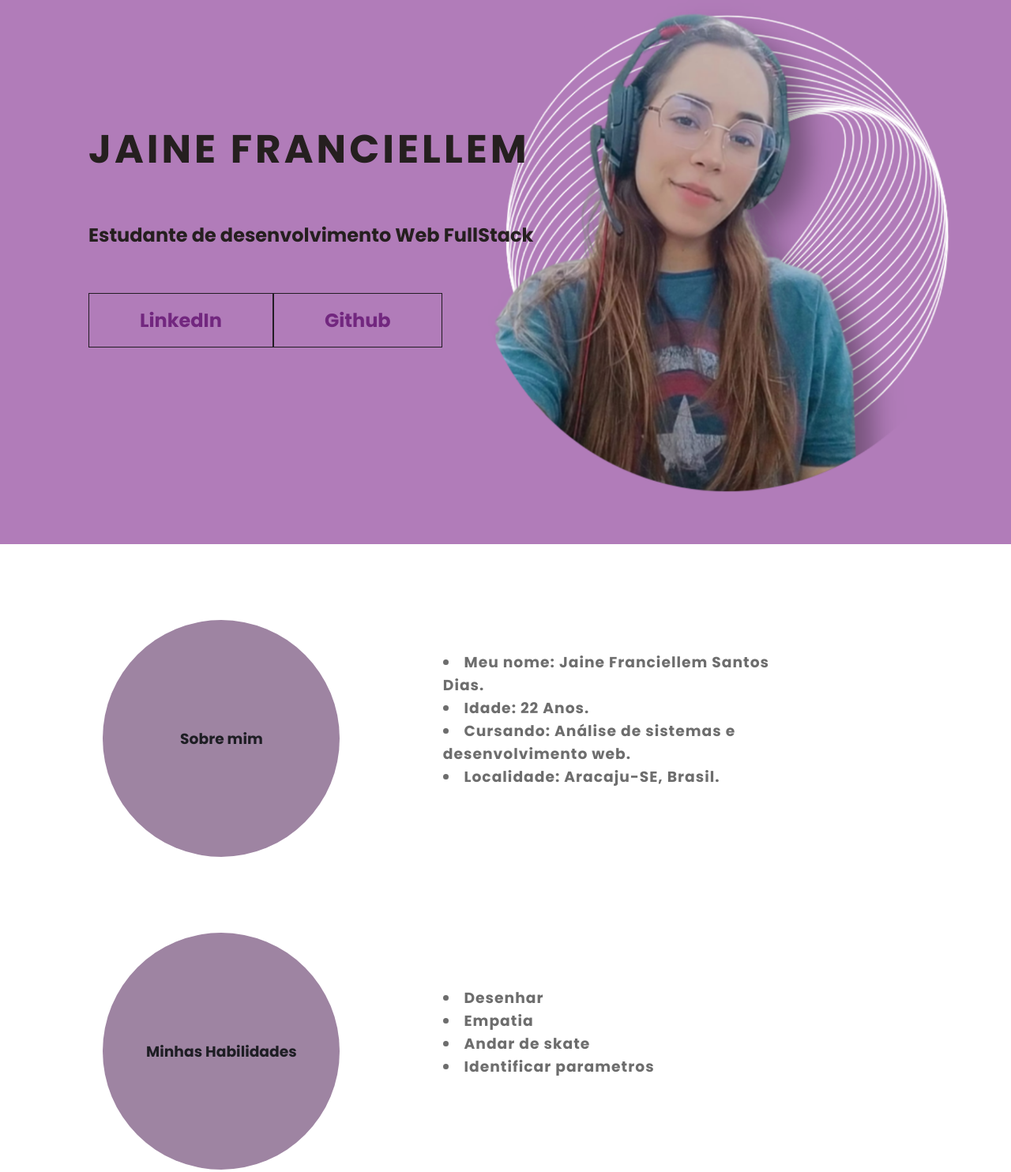
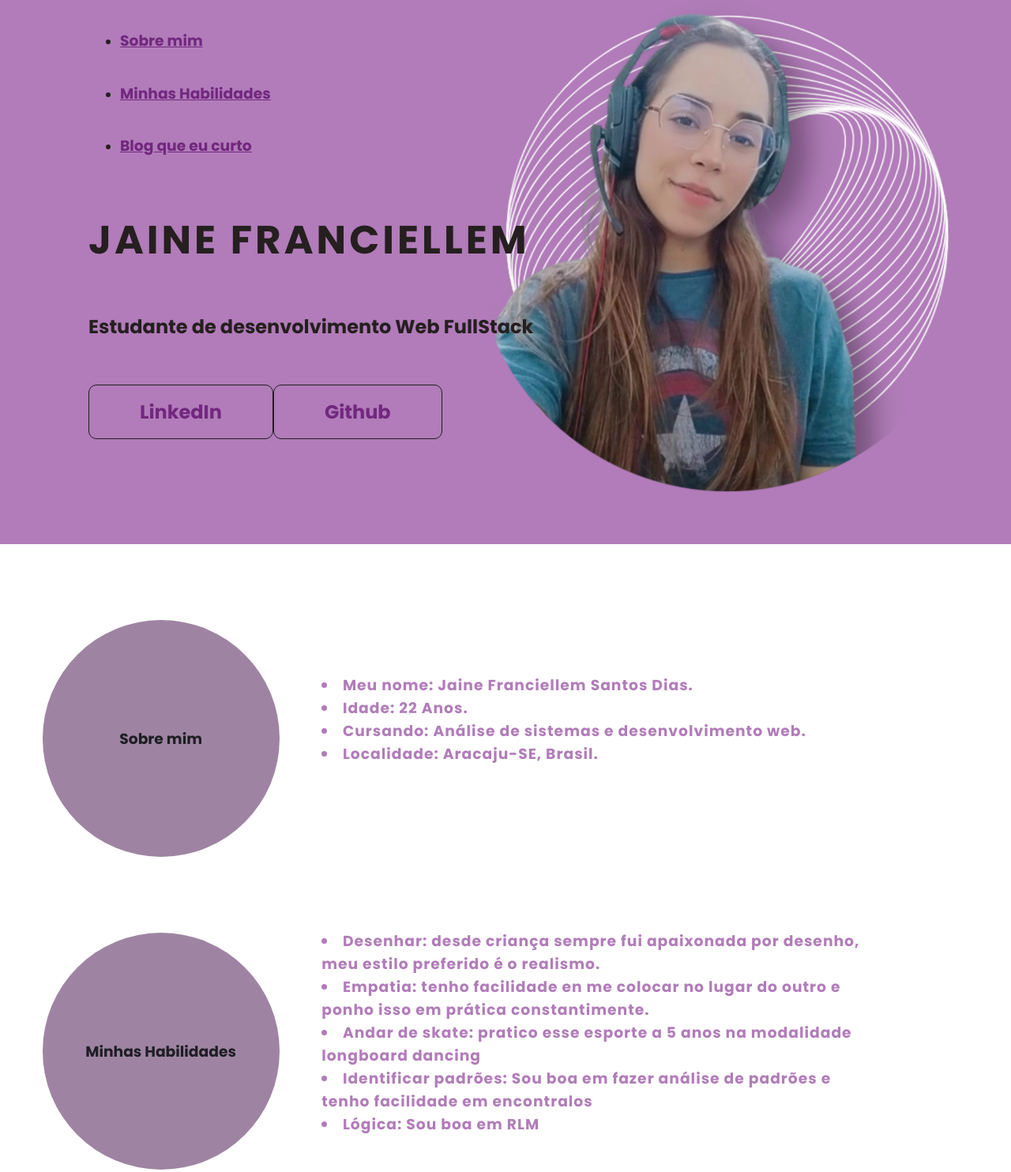
Before and after one commit to Jainefranciellem/Jainefranciellem.github.io, a plain HTML site: page index.html in a window 1280 px wide. Shown: the part 111-1595 px from the top of the page at 79% size. Drawn offline with Linux system fonts and the light colour scheme.

Commit message:
fiz algumas modificações e consertei uns bugs

```diff
--- a/index.html
+++ b/index.html
@@ -9,7 +9,18 @@
 </head>
 <body>
     <header class=" header-container">
+        <div class="informações">
+            <nav>
+                <ul>
+                    <li><a href="#info"><h3>Sobre mim</h3></a></li>
+                    <li><a href="#habilidades"><h3>Minhas Habilidades</h3></a></li>
+                    <li><a href="https://aminoapps.com/c/dragonballoficial/page/blog/blog-dbz/vdZW_rN0Snu6lM1ZW3Bpd2MMEzg1v8qKBX5" target="_blank"><h3>Blog que eu curto</h3></a></li>
+                </ul>
+            </nav>
+        </div>
+
         <div class="header">
+
            <div class="checkbox-container">
                 <div class="checkbox-wrapper">
                     <input type="checkbox" id="toggle">
@@ -20,11 +31,7 @@
                     </label>
                     <div class="menu"></div>
                     <nav class="menu-items">
-                        <ul>
-                            <li><a href="#info">Sobre mim</a></li>
-                            <li><a href="#habilidades">Minhas Habilidades</a></li>
-                            <li><a href="https://aminoapps.com/c/dragonballoficial/page/blog/blog-dbz/vdZW_rN0Snu6lM1ZW3Bpd2MMEzg1v8qKBX5" target="_blank">blog que eu curto</a></li>
-                        </ul>
+                       <ul><h1>Está parte está em progresso... &#128517</h1></ul>
                     </nav>
                 </div>
             </div>
@@ -44,9 +51,8 @@
                 </div>
             </div>
             <div class="card-text">
-             <h3 id="info"><li>
-                    Meu nome: Jaine Franciellem Santos Dias.
-                </li>
+             <h3 id="info">
+                <li>Meu nome: Jaine Franciellem Santos Dias.</li>
                 <li>Idade: 22 Anos.</li>
                 <li>Cursando: Análise de sistemas e desenvolvimento web.</li>
                 <li>Localidade: Aracaju-SE, Brasil.</li>
@@ -63,10 +69,11 @@
             </div>
             <div class="card-text">
              <h3>
-                <li>Desenhar</li>
-                <li>Empatia</li>
-                <li>Andar de skate</li>
-                <li>Identificar parametros</li>
+                <li>Desenhar: desde criança sempre fui apaixonada por desenho, meu estilo preferido é o realismo.</li>
+                <li>Empatia: tenho facilidade en me colocar no lugar do outro e ponho isso em prática constantimente.</li>
+                <li>Andar de skate: pratico esse esporte a 5 anos na modalidade longboard dancing </li>
+                <li>Identificar padrões: Sou boa em fazer análise de padrões e tenho facilidade em encontralos</li>
+                <li>Lógica: Sou boa em RLM</li>
              </h3>
             </div>
         </div>
--- a/style.css
+++ b/style.css
@@ -22,6 +22,13 @@ body{
     padding: 0 112px;
     position: relative;
 }
+.informações a{
+    color: #72277f;
+    display: flex;
+    transition: .5s ease-in-out ;
+    border-radius: 10px;
+
+}
 h1{
     font-size: 50px;
     text-transform: uppercase;
@@ -37,6 +44,7 @@ h1{
     color: #72277f;
     padding: 1rem 4rem;
     border: 1px solid #221c23;
+    border-radius: 10px;
     min-width: 4rem;
     display: flex;
     align-items: center;
@@ -156,7 +164,7 @@ html {
     background-color: #ffffff;
 }
 #toggle:checked ~ .menu {
-    box-shadow: 0px 0px 0px 20vmax #ffffff;
+    box-shadow: 0px 0px 0px 100vmax #ffffff;
     z-index: 1;
 }
 #toggle:checked ~ .menu-items{
@@ -207,9 +215,9 @@ html {
 }
 
 .card-text {
-    width: 40%;
+    width: 60%;
     letter-spacing: 1px;
-    color: rgb(109, 109, 109);
+    color: #B17CB9;
 }
 .card-wrapper {
     text-align: center;
```
